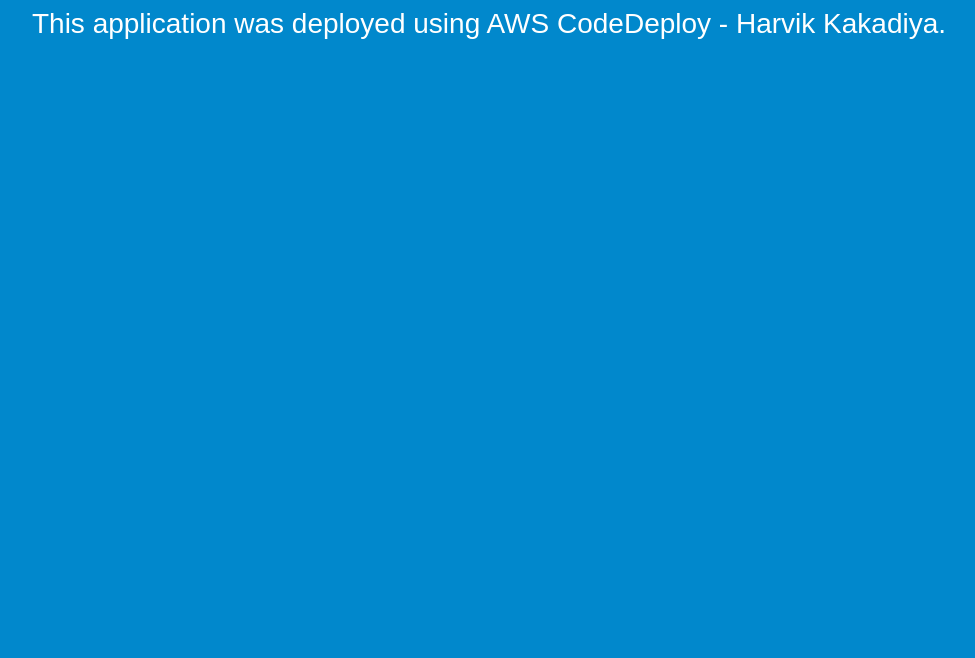
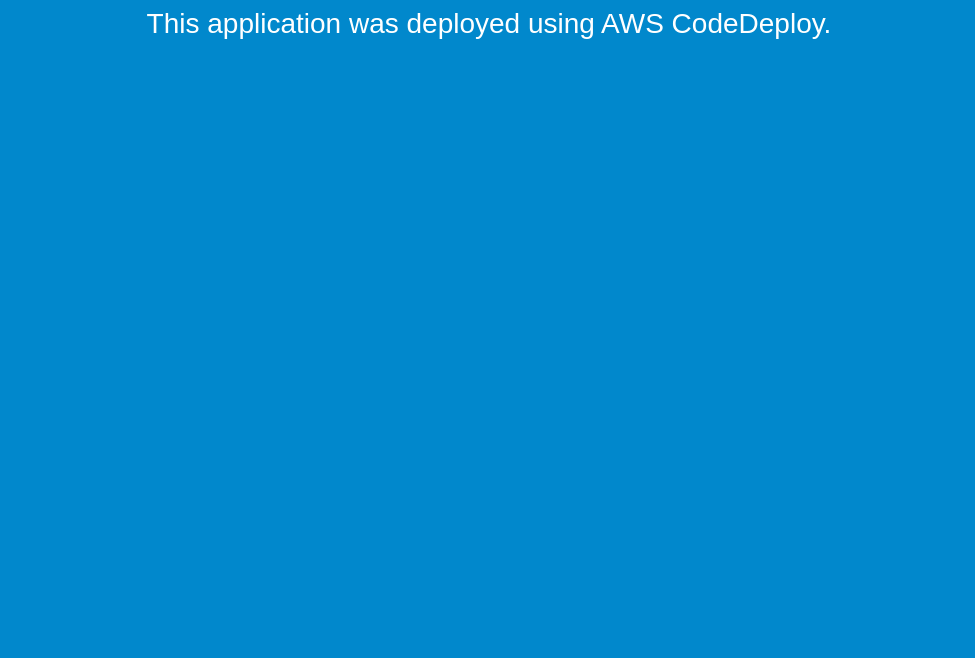
Before and after one commit to harvikkakadiya/CodeDeployGitHubDemo, a plain HTML site: page index.html in a window 1280 px wide. Shown: the part 142-800 px from the top of the page, without its empty margins (151-1126 px from the left). Drawn offline with Linux system fonts and the light colour scheme.

Commit message:
Update index.html

```diff
--- a/index.html
+++ b/index.html
@@ -30,7 +30,7 @@
 <body>
   <div align="center">
     <h1>Congratulations</h1>
-    <h2>This application was deployed using AWS CodeDeploy - Harvik Kakadiya.</h2>
+    <h2>This application was deployed using AWS CodeDeploy.</h2>
 
   </div>
 </body>
```
